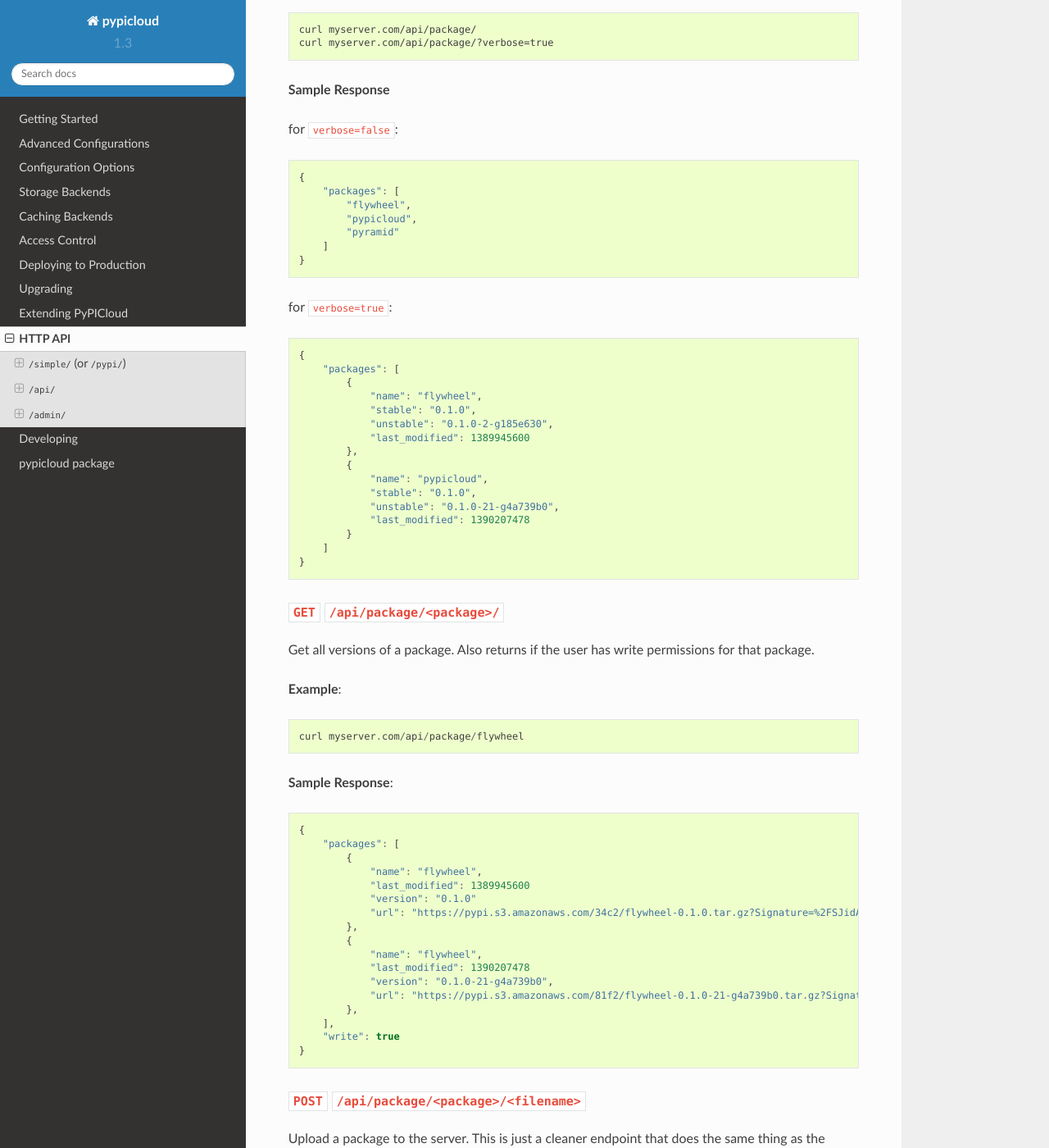
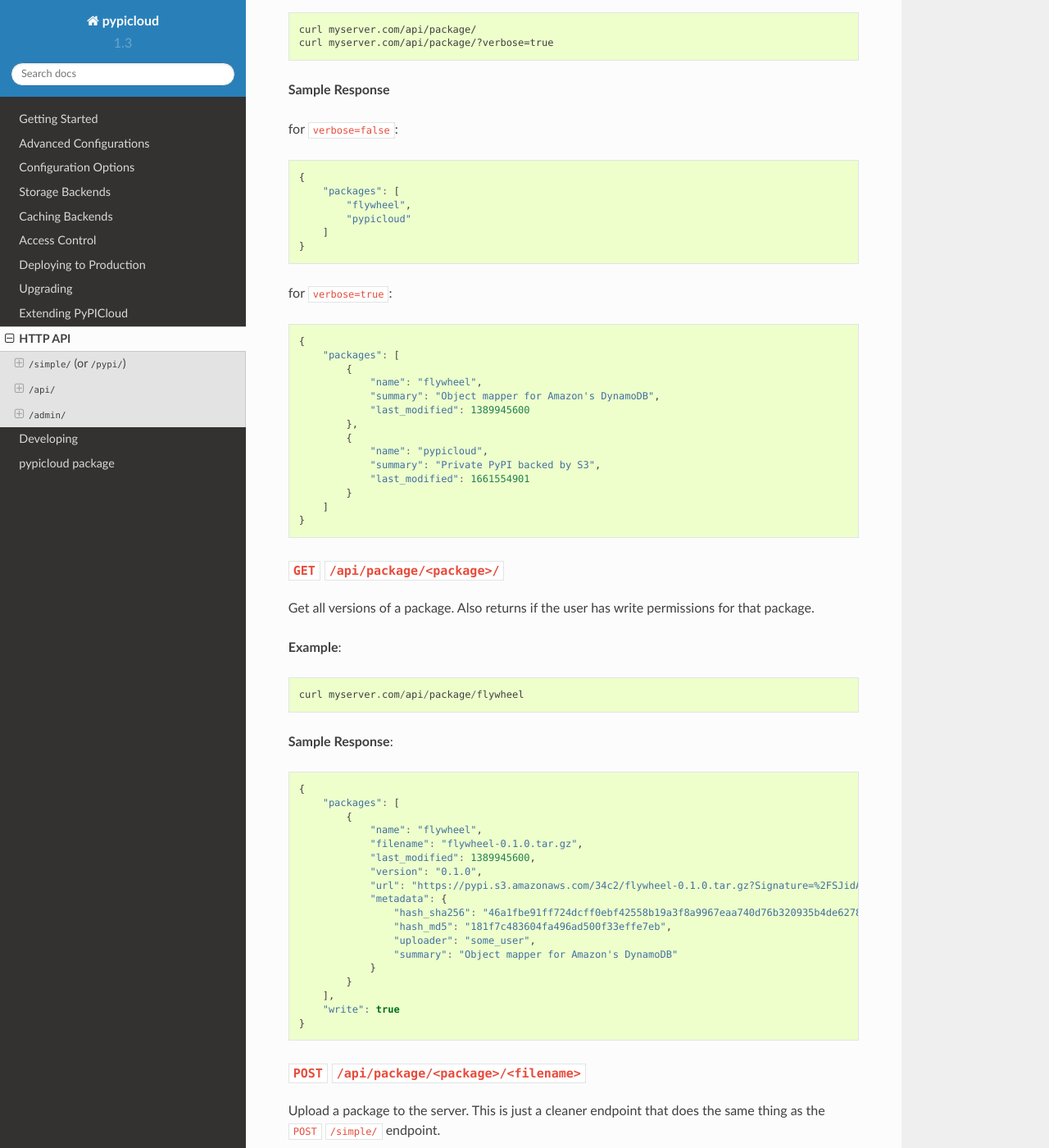
Before and after one commit to stevearc/pypicloud, a Sphinx documentation site: the page built from doc/topics/api.rst, in a window 1280 px wide and 1400 px high, scrolled down 1948 px. Shown: the whole window at 82% size. Built offline with Sphinx 7.4.7 and the Read the Docs theme 2.0.0, drawn with Linux system fonts in a browser that asks for light colours; pages that are not in the unit, such as notebooks, are missing from menus.

Commit message:
Updated docs according to new API

```diff
--- a/doc/topics/api.rst
+++ b/doc/topics/api.rst
@@ -87,8 +87,7 @@
     {
         "packages": [
             "flywheel",
-            "pypicloud",
-            "pyramid"
+            "pypicloud"
         ]
     }
 
@@ -100,15 +99,13 @@
         "packages": [
             {
                 "name": "flywheel",
-                "stable": "0.1.0",
-                "unstable": "0.1.0-2-g185e630",
+                "summary": "Object mapper for Amazon's DynamoDB",
                 "last_modified": 1389945600
             },
             {
                 "name": "pypicloud",
-                "stable": "0.1.0",
-                "unstable": "0.1.0-21-g4a739b0",
-                "last_modified": 1390207478
+                "summary": "Private PyPI backed by S3",
+                "last_modified": 1661554901
             }
         ]
     }
@@ -130,16 +127,17 @@
         "packages": [
             {
                 "name": "flywheel",
-                "last_modified": 1389945600
-                "version": "0.1.0"
-                "url": "https://pypi.s3.amazonaws.com/34c2/flywheel-0.1.0.tar.gz?Signature=%2FSJidAjDkXbDojzXy8P1rFwe1kw%3D&Expires=1390262542"
-            },
-            {
-                "name": "flywheel",
-                "last_modified": 1390207478
-                "version": "0.1.0-21-g4a739b0",
-                "url": "https://pypi.s3.amazonaws.com/81f2/flywheel-0.1.0-21-g4a739b0.tar.gz?Signature=%2FSJidAjDkXbDojzXy8P1rFwe1kw%3D&Expires=1390262542"
-            },
+                "filename": "flywheel-0.1.0.tar.gz",
+                "last_modified": 1389945600,
+                "version": "0.1.0",
+                "url": "https://pypi.s3.amazonaws.com/34c2/flywheel-0.1.0.tar.gz?Signature=%2FSJidAjDkXbDojzXy8P1rFwe1kw%3D&Expires=1390262542",
+                "metadata": {
+                    "hash_sha256": "46a1fbe91ff724dcff0ebf42558b19a3f8a9967eaa740d76b320935b4de62785",
+                    "hash_md5": "181f7c483604fa496ad500f33effe7eb",
+                    "uploader": "some_user",
+                    "summary": "Object mapper for Amazon's DynamoDB"
+                }
+            }
         ],
         "write": true
     }
--- a/pypicloud/static/partial/package.html
+++ b/pypicloud/static/partial/package.html
@@ -63,7 +63,7 @@
               </button>
             </td>
             <td>
-              {{ package.metadata.uploader !== null ? package.metadata.uploader : "&lt;unknown&gt;" }}
+              {{ package.metadata.uploader != null ? package.metadata.uploader : "&lt;unknown&gt;" }}
             </td>
           </tr>
         </tbody>
```
